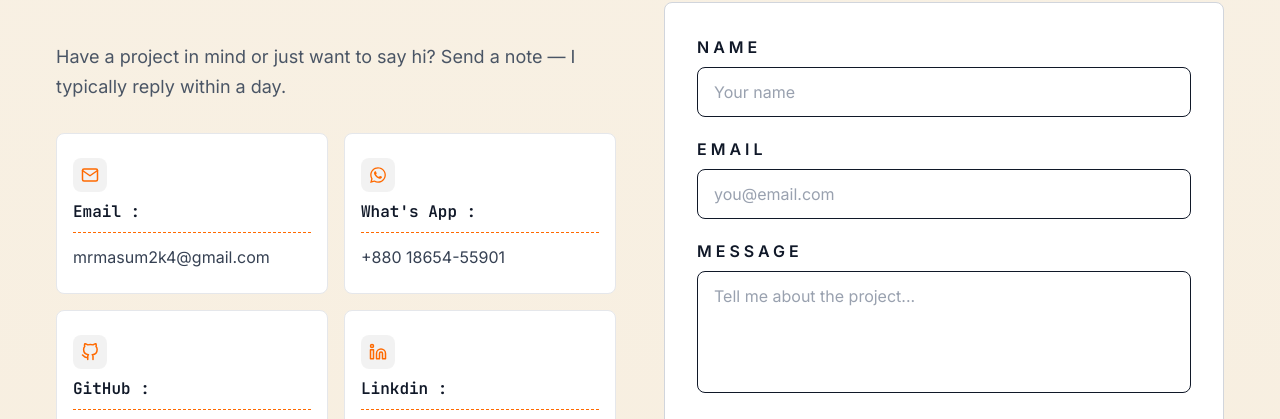
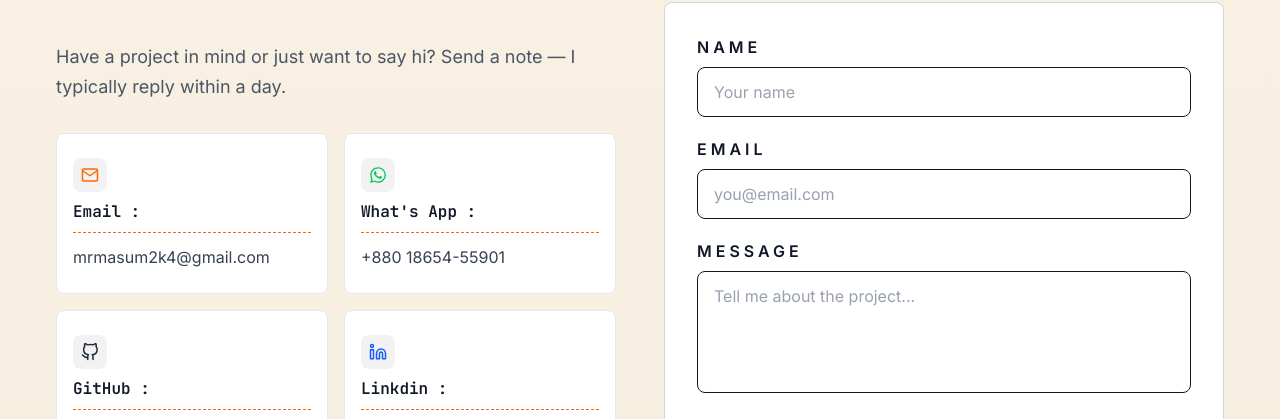
Before and after one commit to MASUMHD/masum, a Next.js app in the folder masum/: page / in a window 1280 px wide. Shown: the part 4258-4677 px from the top of the page. Built offline with nearby package versions, Linux system fonts and the light colour scheme.

Commit message:
updated contact section to icons colors

```diff
--- a/masum/app/(homeSections)/Contact.tsx
+++ b/masum/app/(homeSections)/Contact.tsx
@@ -24,21 +24,23 @@ export default function Contact() {
           {/* ICON LIST */}
           <div className="grid grid-cols-1 sm:grid-cols-2 gap-4">
             {/* Email */}
-            <div className="flex flex-col items-start  gap-2 group border border-gray-200 hover:border-orange-500 p-4 rounded-lg py-6 bg-white">
+            <div className="flex flex-col items-start gap-2 group border border-gray-200 hover:border-orange-500 p-4 rounded-lg py-6 bg-white">
               <div className="p-2 rounded-lg bg-black/5 text-orange-500 group-hover:bg-orange-500 group-hover:text-white transition">
                 <FiMail className="text-lg" />
               </div>
+
               <div className="border-b border-orange-500 border-dashed w-full pb-2 mb-1 text-gray-900 font-semibold">
                 <h4>Email :</h4>
               </div>
+
               <span className="text-gray-700 text-sm md:text-base group-hover:text-black transition cursor-pointer">
                 mrmasum2k4@gmail.com
               </span>
             </div>
 
-            {/* FaWhatsapp */}
-            <div className="flex flex-col items-start  gap-2 group border border-gray-200 hover:border-orange-500 p-4 rounded-lg py-6 bg-white">
-              <div className="p-2 rounded-lg bg-black/5 text-orange-500 group-hover:bg-orange-500 group-hover:text-white transition">
+            {/* WhatsApp */}
+            <div className="flex flex-col items-start gap-2 group border border-gray-200 hover:border-orange-500 p-4 rounded-lg py-6 bg-white">
+              <div className="p-2 rounded-lg bg-black/5 text-green-500 group-hover:bg-green-500 group-hover:text-white transition">
                 <FaWhatsapp className="text-lg" />
               </div>
               <div className="border-b border-orange-500 border-dashed w-full pb-2 mb-1 text-gray-900 font-semibold">
@@ -50,8 +52,8 @@ export default function Contact() {
             </div>
 
             {/* GitHub */}
-            <div className="flex flex-col items-start  gap-2 group border border-gray-200 hover:border-orange-500 p-4 rounded-lg py-6 bg-white">
-              <div className="p-2 rounded-lg bg-black/5 text-orange-500 group-hover:bg-orange-500 group-hover:text-white transition">
+            <div className="flex flex-col items-start gap-2 group border border-gray-200 hover:border-orange-500 p-4 rounded-lg py-6 bg-white">
+              <div className="p-2 rounded-lg bg-black/5 text-gray-800 group-hover:bg-gray-800 group-hover:text-white transition">
                 <FiGithub className="text-lg" />
               </div>
               <div className="border-b border-orange-500 border-dashed w-full pb-2 mb-1 text-gray-900 font-semibold">
@@ -63,8 +65,8 @@ export default function Contact() {
             </div>
 
             {/* LinkedIn */}
-            <div className="flex flex-col items-start  gap-2 group border border-gray-200 hover:border-orange-500 p-4 rounded-lg py-6 bg-white">
-              <div className="p-2 rounded-lg bg-black/5 text-orange-500 group-hover:bg-orange-500 group-hover:text-white transition">
+            <div className="flex flex-col items-start gap-2 group border border-gray-200 hover:border-orange-500 p-4 rounded-lg py-6 bg-white">
+              <div className="p-2 rounded-lg bg-black/5 text-blue-600 group-hover:bg-blue-600 group-hover:text-white transition">
                 <FiLinkedin className="text-lg" />
               </div>
               <div className="border-b border-orange-500 border-dashed w-full pb-2 mb-1 text-gray-900 font-semibold">
```
